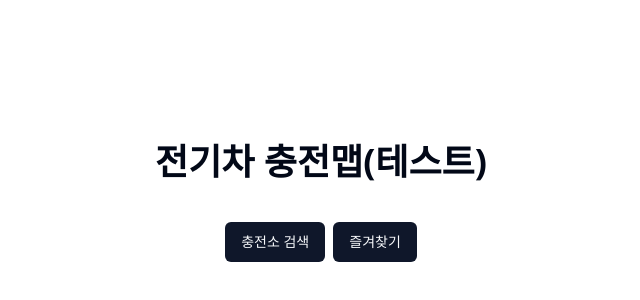
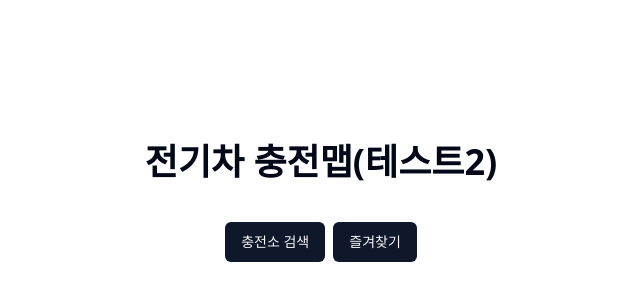
Before and after one commit to gyeongseokKang/electric_car_charging_map, a Next.js app: page / in a window 1280 px wide. Shown: the part 198-498 px from the top of the page, without its empty margins (319-959 px from the left). Built offline with nearby package versions, Linux system fonts and the light colour scheme.

Commit message:
test : 테스트 코드 실패!!

```diff
--- a/src/app/page.tsx
+++ b/src/app/page.tsx
@@ -4,7 +4,7 @@ import Link from "next/link";
 export default function Home() {
   return (
     <main className="flex min-h-screen flex-col items-center justify-center gap-10">
-      <h1 className="text-4xl font-bold">전기차 충전맵(테스트)</h1>
+      <h1 className="text-4xl font-bold">전기차 충전맵(테스트2)</h1>
       <div className="flex gap-2">
         <Link href="/station">
           <Button>충전소 검색</Button>
```
Also changed, not shown: 1 other file (tests, documents, lock files or other folders).
